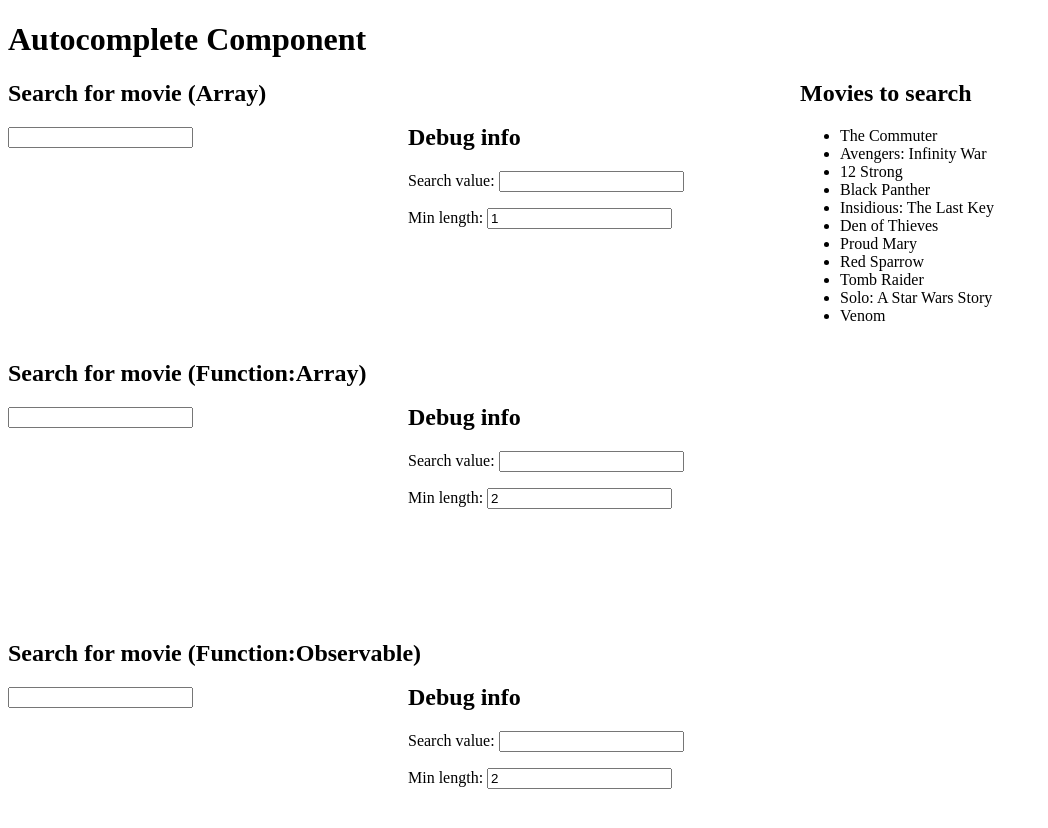
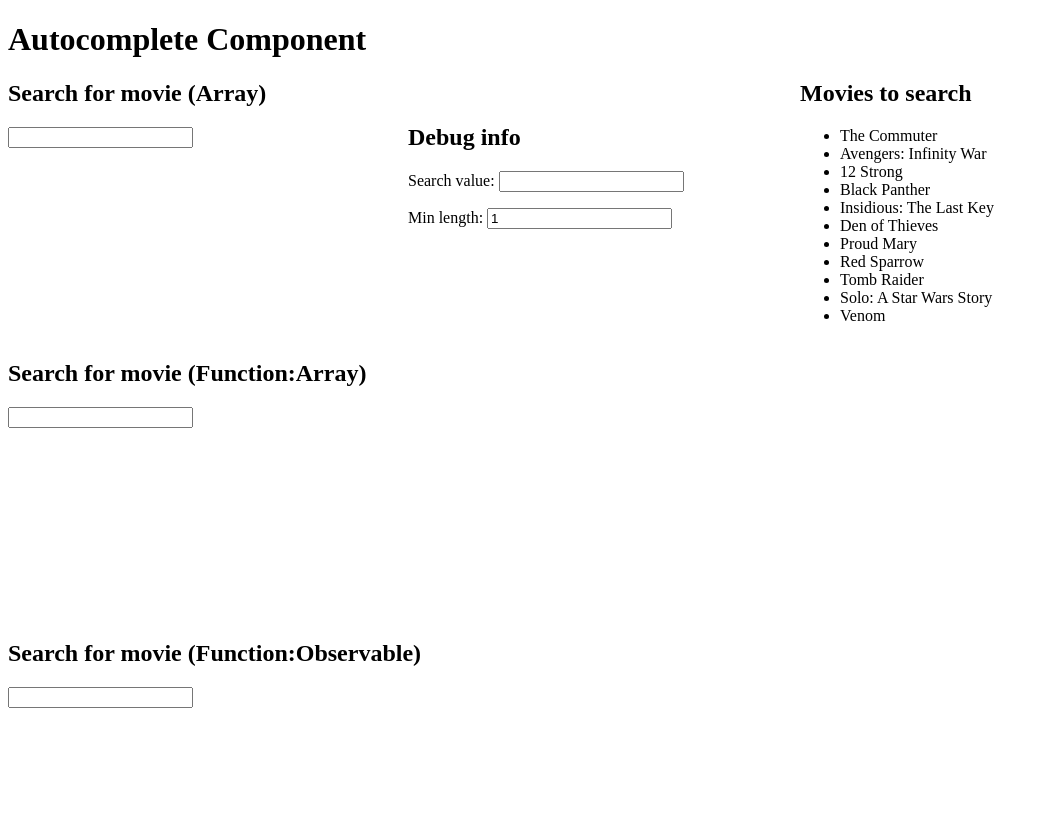
Before and after one commit to gromo/angular-autocomplete, an Angular app: page / in a window 1280 px wide. Shown: the top 828 px of the page, without its empty margins (0-1048 px from the left). Built offline with nearby package versions, Linux system fonts and the light colour scheme.

Commit message:
handle input blur

```diff
--- a/src/app/app.component.html
+++ b/src/app/app.component.html
@@ -22,20 +22,20 @@
     <h2>Search for movie (Function:Array)</h2>
     <app-autocomplete [(ngModel)]="optionsCallback.search" [minlength]="optionsCallback.minlength" [source]="optionsCallback.source"></app-autocomplete>
 
-    <div style="left: 400px; position: absolute; top: 24px;">
+<!--    <div style="left: 400px; position: absolute; top: 24px;">
         <h2>Debug info</h2>
         <p>Search value: <input type="text" [(ngModel)]="optionsCallback.search"></p>
         <p>Min length:  <input type="text" [(ngModel)]="optionsCallback.minlength"></p>
-    </div>
+    </div>-->
 </div>
 
 <div style="height: 260px; position: relative;">
     <h2>Search for movie (Function:Observable)</h2>
     <app-autocomplete [(ngModel)]="optionsObservable.search" [minlength]="optionsObservable.minlength" [source]="optionsObservable.source"></app-autocomplete>
 
-    <div style="left: 400px; position: absolute; top: 24px;">
+<!--    <div style="left: 400px; position: absolute; top: 24px;">
         <h2>Debug info</h2>
         <p>Search value: <input type="text" [(ngModel)]="optionsObservable.search"></p>
         <p>Min length:  <input type="text" [(ngModel)]="optionsObservable.minlength"></p>
-    </div>
+    </div>-->
 </div>
--- a/src/app/autocomplete/autocomplete.component.html
+++ b/src/app/autocomplete/autocomplete.component.html
@@ -1,5 +1,6 @@
 <div class="autocomplete">
-    <input type="text" [ngModel]="value" (ngModelChange)="onChange($event)" (keydown)="onKeyDown($event)">
+    <input type="text" [ngModel]="value" (ngModelChange)="onChange($event)"
+           (keydown)="onKeyDown($event)" (blur)="onBlur()" (focus)="onFocus()">
     <ul class="autocomplete-container" *ngIf="matches.length > 0">
         <li class="autocomplete-item"
             *ngFor="let match of matches; let i = index"
--- a/src/app/autocomplete/autocomplete.component.ts
+++ b/src/app/autocomplete/autocomplete.component.ts
@@ -19,6 +19,7 @@ export class AutocompleteComponent implements ControlValueAccessor {
     @Input() minlength: number = 1;
     @Input() source: any;
 
+    isFocused: boolean = false;
     matches: string[] = [];
     selectedIndex: number = -1;
     value: string = '';
@@ -38,7 +39,7 @@ export class AutocompleteComponent implements ControlValueAccessor {
             }
             if (result instanceof Observable) {
                 result.subscribe(data => {
-                    if (this.value === value) {
+                    if (this.isFocused && this.value === value) {
                         this.matches = data;
                         this.selectedIndex = -1;
                     }
@@ -53,11 +54,22 @@ export class AutocompleteComponent implements ControlValueAccessor {
         this.selectedIndex = -1;
     }
 
+    onBlur(): void {
+        this.isFocused = false;
+
+        // timeout required to handle click on matches
+        setTimeout(() => this.hideMatches(), 100);
+    }
+
     onChange(value: any): void {
         this.select(value);
         this.matches = this.getMatches(value);
         this.selectedIndex = -1;
     };
+
+    onFocus(): void {
+        this.isFocused = true;
+    }
 
     onKeyDown(event: any): void {
         if (event) {
```
Also changed, not shown: 1 other file (tests, documents, lock files or other folders).
